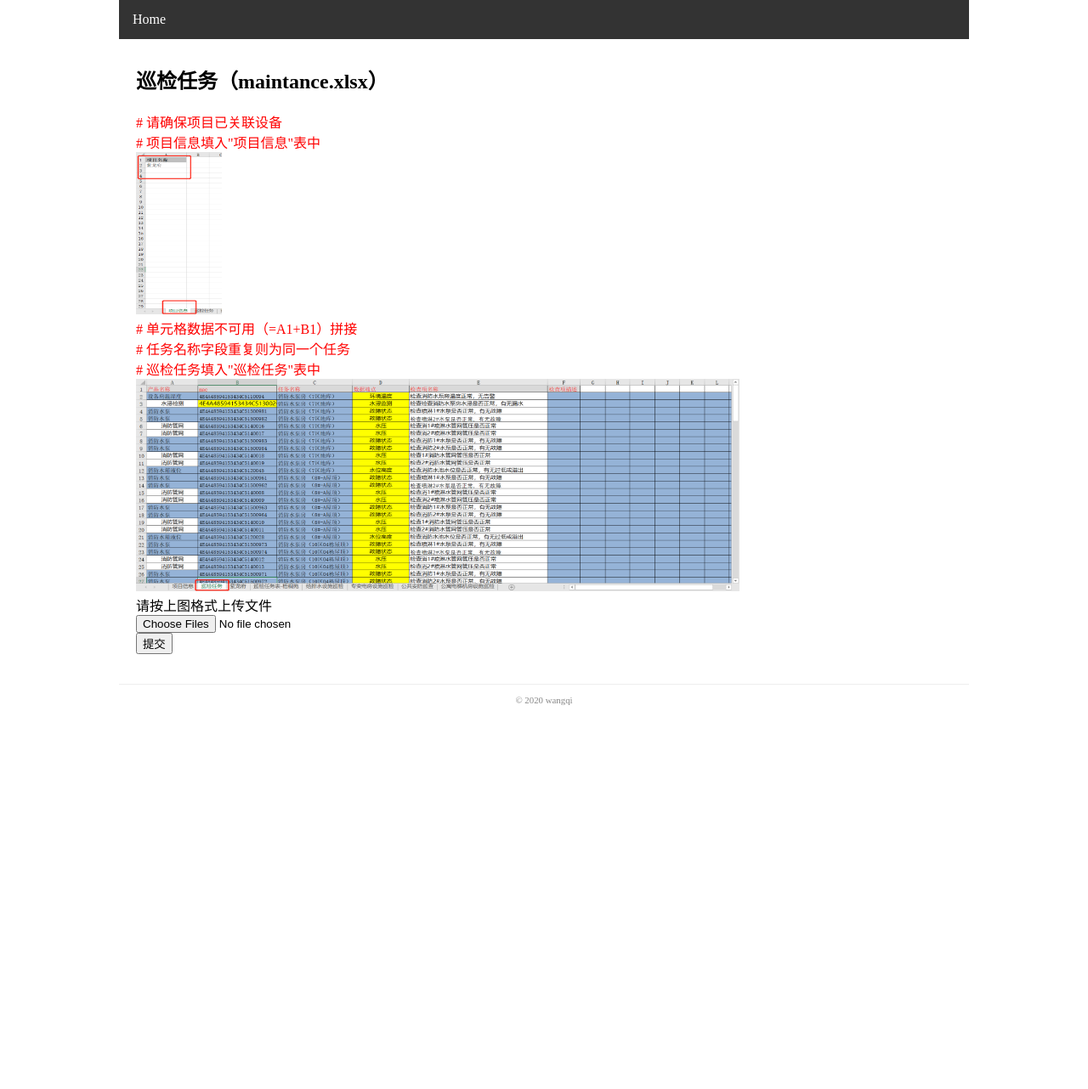
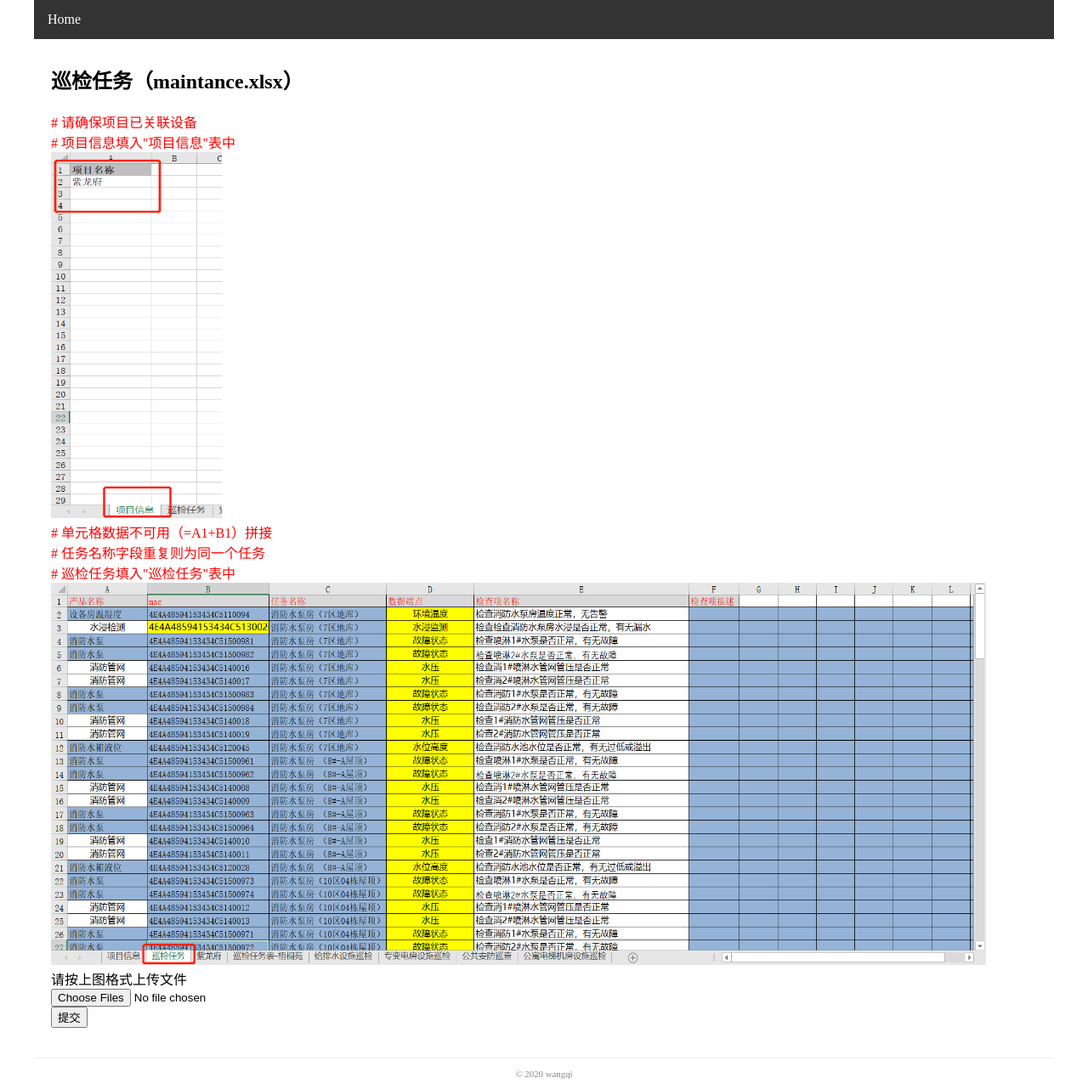
Before and after one commit to 120211wq/wq_projects, a Flask app: page /maintance in a window 1280 px wide. Shown: the whole page at 85% size. Before the commit the page ends 830 px from the top, so only its background shows below. Run offline with Flask 2, Linux system fonts and the light colour scheme; some libraries are stand-ins or nearby versions.

Commit message:
修改样式

```diff
--- a/DataCreationFlask/static/style.css
+++ b/DataCreationFlask/static/style.css
@@ -1,10 +1,10 @@
 body {
     margin: auto;
-    width: 1000px;
+    width: 1200px;
 }
 
 img {
-    max-width: 710px;
+    max-width: 1200px;
 }
 
 nav ul {
--- a/DataCreationFlask/templates/maintance.html
+++ b/DataCreationFlask/templates/maintance.html
@@ -5,11 +5,11 @@
 <h2>巡检任务（maintance.xlsx）</h2>
 <a style="color:red"># 请确保项目已关联设备</a><br>
 <a style="color:red"># 项目信息填入"项目信息"表中</a><br>
-<img src="/static/mantance-sheet-1.png" width="101px" height="191px"><br>
+<img src="/static/mantance-sheet-1.png" width="201px" height="431px"><br>
 <a style="color:red"># 单元格数据不可用（=A1+B1）拼接</a><br>
 <a style="color:red"># 任务名称字段重复则为同一个任务</a><br>
 <a style="color:red"># 巡检任务填入"巡检任务"表中</a><br>
-<img src="/static/mantance.png" width="750px" height="250px">
+<img src="/static/mantance.png" width="1100px" height="450px">
 
 <form id=form1 method="post" enctype="multipart/form-data">
 
--- a/DataCreationFlask/templates/upload.html
+++ b/DataCreationFlask/templates/upload.html
@@ -7,7 +7,7 @@
 <a style="color:red"># 如果是所有设备，设备mac字段请输入0</a><br>
 <a style="color:red"># 单元格数据不可用（=A1+B1）拼接</a><br>
 <a style="color:red"># 巡检任务填入"告警规则"表中</a><br>
-<img src="/static/alarm.png" width="750px" height="250px">
+<img src="/static/alarm.png" width="1100px" height="450px">
 <form id=form1 method="post" enctype="multipart/form-data">
 
     {{ form.csrf_token }}
```
